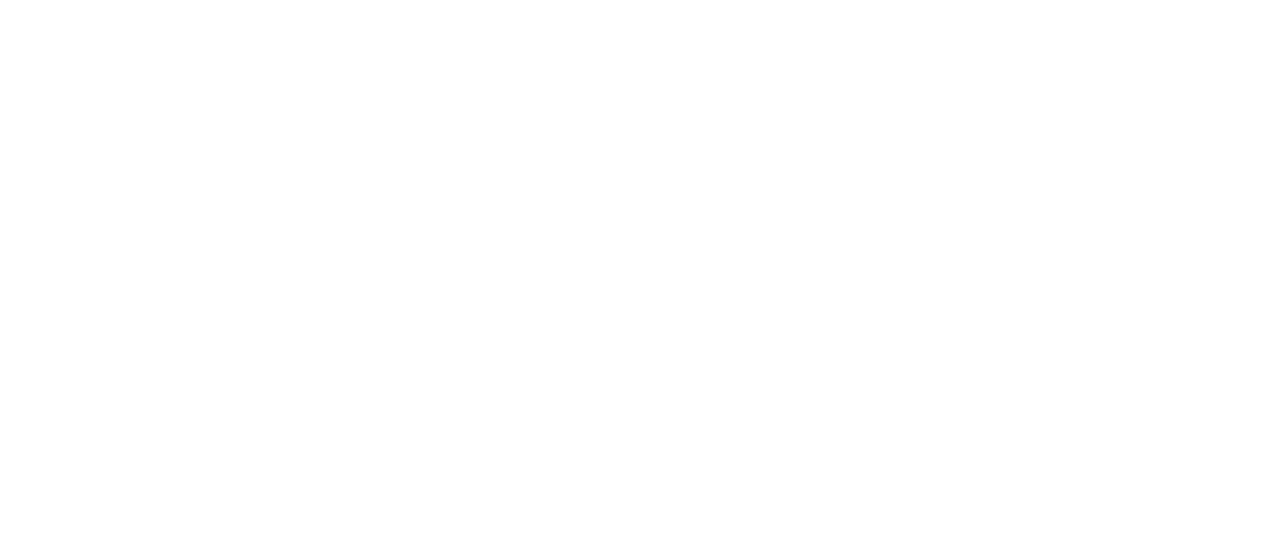
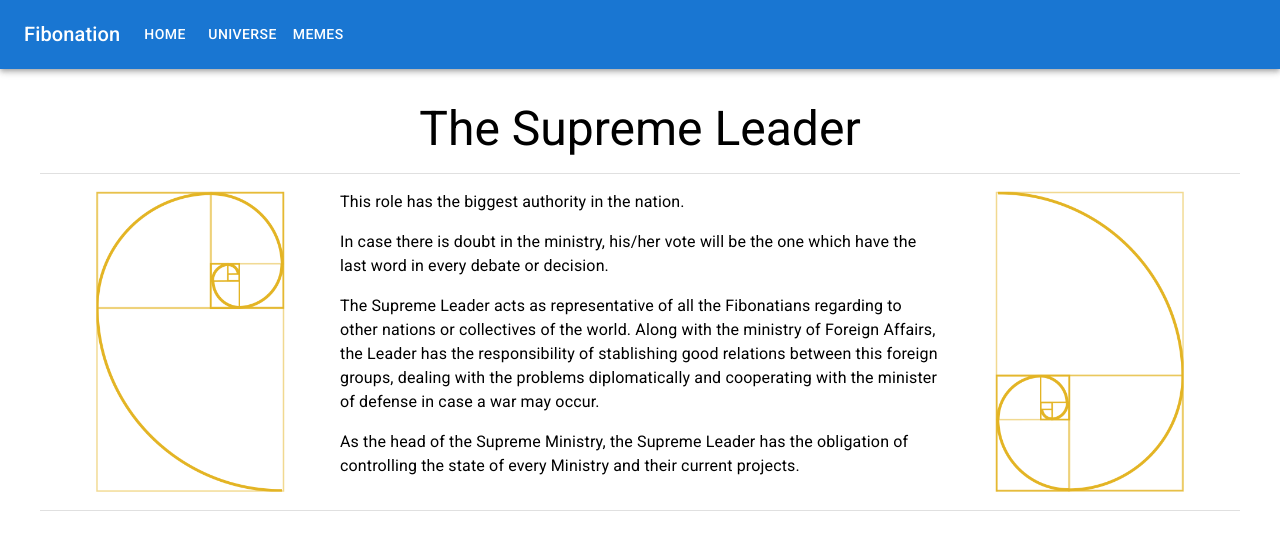
Before and after one commit to fibonation/fibonation.github.io, a React (Create React App) app: page /universe/supreme-leader in a window 1280 px wide. Before the commit this address had no page. Shown: the top 550 px of the page. Built offline with nearby package versions, Linux system fonts and the light colour scheme.

Commit message:
Added SupremeLeader section

```diff
--- /dev/null
+++ b/src/components/pages/CorePage.css
@@ -0,0 +1,12 @@
+@keyframes smoothRender {
+    0% {
+      opacity: 0;
+    }
+    100% {
+      opacity: 1;
+    }
+  }
+
+.smooth-render {
+    animation: 1s ease-out 0s 1 smoothRender;
+}
--- a/src/components/pages/CorePage.js
+++ b/src/components/pages/CorePage.js
@@ -1,10 +1,11 @@
 import NavigationBar from '../navigation/NavigationBar';
+import './CorePage.css';
 
 function CorePage({children}) {
   return (
     <>
       <NavigationBar />
-      {children}
+      <div className='smooth-render'>{children}</div>
     </>
   );
 }
--- /dev/null
+++ b/src/components/pages/SupremeLeader.css
@@ -0,0 +1,9 @@
+.left-spyral {
+    transform: rotateZ(-90deg);
+    width: 100%;
+}
+
+.right-spyral {
+    transform: rotateZ(90deg);
+    width: 100%;
+}
--- /dev/null
+++ b/src/components/pages/SupremeLeader.js
@@ -0,0 +1,38 @@
+import { Divider, Grid, Typography } from '@mui/material';
+import CorePage from './CorePage';
+import fibonacciSpyral from '../../assets/images/fibonacci.png';
+import './SupremeLeader.css';
+
+function SupremeLeader() {
+  return (
+    <CorePage>
+        <Grid container px={5}>
+            <Grid item md={12}>
+                <Typography variant='h3' textAlign='center' pb={2}>The Supreme Leader</Typography>
+                <Divider></Divider>
+            </Grid>
+            <Grid item container md={3} alignItems='center'><img src={fibonacciSpyral} className='left-spyral'/></Grid>
+            <Grid item container md={6} py={2}>
+                <Typography paragraph>
+                    This role has the biggest authority in the nation.
+                </Typography>
+                <Typography paragraph>
+                    In case there is doubt in the ministry, his/her vote will be the one which have the last word in every debate or decision.
+                </Typography>
+                <Typography paragraph>
+                    The Supreme Leader acts as representative of all the Fibonatians regarding to other nations or collectives of the world. Along with the ministry of Foreign Affairs, the Leader has the responsibility of stablishing good relations between this foreign groups, dealing with the problems diplomatically and cooperating with the minister of defense in case a war may occur.
+                </Typography>
+                <Typography paragraph>
+                    As the head of the Supreme Ministry, the Supreme Leader has the obligation of controlling the state of every Ministry and their current projects.
+                </Typography>
+            </Grid>
+            <Grid item container md={3} alignItems='center'><img src={fibonacciSpyral} className='right-spyral'/></Grid>
+            <Grid item md={12}>
+                <Divider></Divider>
+            </Grid>
+        </Grid>
+    </CorePage>
+  );
+}
+
+export default SupremeLeader;
--- a/src/components/pages/Universe.js
+++ b/src/components/pages/Universe.js
@@ -8,6 +8,7 @@
 import supremeImage from '../../assets/images/supreme.jpg';
 import CorePage from './CorePage';
 import './Universe.css';
+import { Link } from 'react-router-dom';
 
 function Universe() {
   return (
@@ -15,7 +16,7 @@
       <Grid container justifyContent='center' spacing={3} px={5} alignItems='stretch'>
         <Grid item md={3}>
             <Card className='card'>
-                <CardActionArea>
+                <CardActionArea component={Link} to='/universe/supreme-leader'>
                     <CardMedia
                         component='img'
                         alt='The Supreme Leader'
--- a/src/index.js
+++ b/src/index.js
@@ -5,6 +5,7 @@
 import reportWebVitals from './reportWebVitals';
 import { BrowserRouter, Route, Routes } from 'react-router-dom';
 import Universe from './components/pages/Universe';
+import SupremeLeader from './components/pages/SupremeLeader';
 
 ReactDOM.render(
   <React.StrictMode>
@@ -12,6 +13,7 @@
       <Routes>
         <Route path='/' element={<App />}/>
         <Route path='/universe' element={<Universe />}/>
+        <Route path='/universe/supreme-leader' element={<SupremeLeader />}/>
         <Route path='/memes' element={<App />}/>
       </Routes>
     </BrowserRouter>
```
Also changed, not shown: src/assets/images/fibonacci.png (added).
